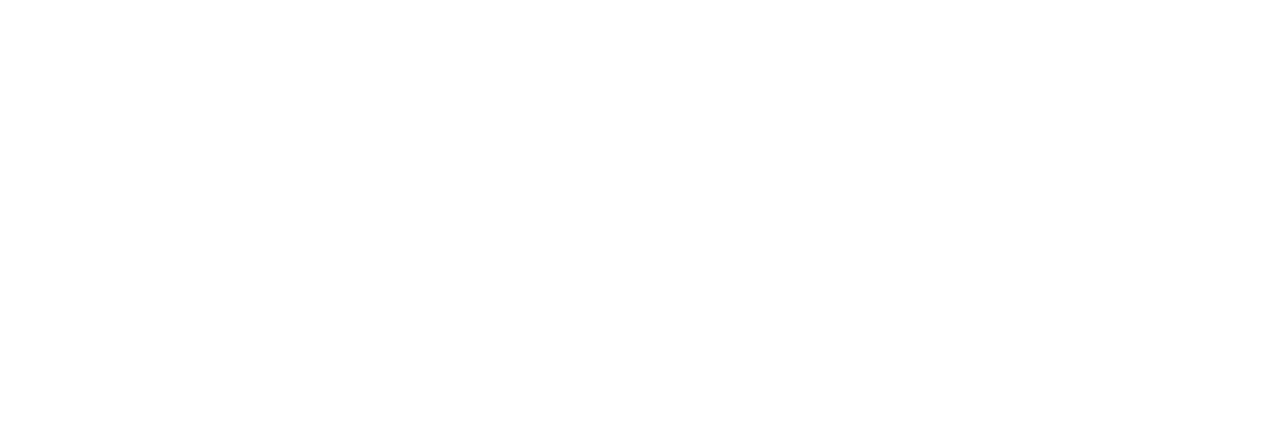
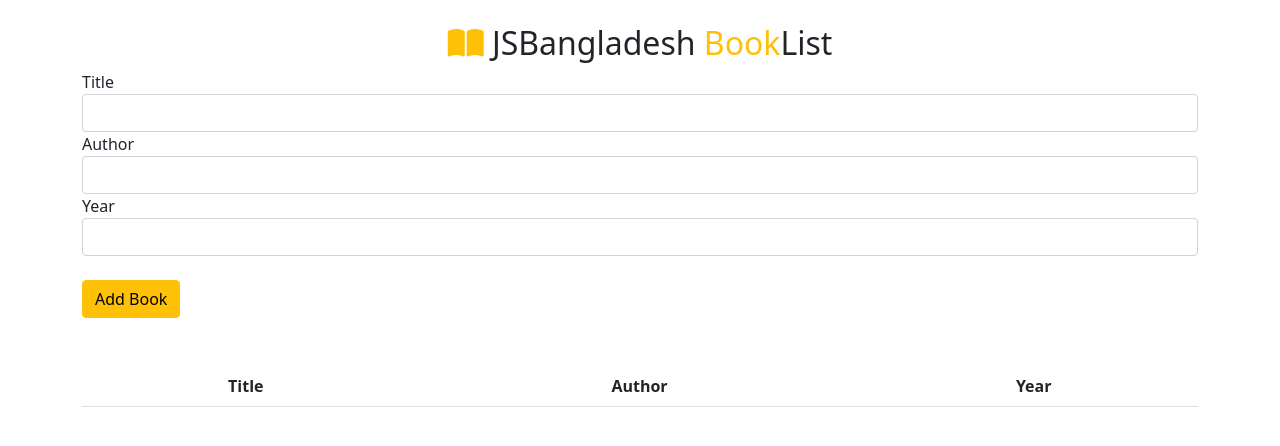
Before and after one commit to bilkis01/book-list, a plain HTML site: page index.html in a window 1280 px wide. Drawn offline with nearby package versions, Linux system fonts and the light colour scheme.

Commit message:
html file input

```diff
--- a/index.html
+++ b/index.html
@@ -1,12 +1,108 @@
 <!DOCTYPE html>
 <html lang="en">
+
 <head>
     <meta charset="UTF-8">
     <meta http-equiv="X-UA-Compatible" content="IE=edge">
     <meta name="viewport" content="width=device-width, initial-scale=1.0">
-    <title>Document</title>
+    <title>My Book List App</title>
+    <!-- Fony Awousem -->
+    <script src="https://kit.fontawesome.com/ea488ea338.js" crossorigin="anonymous"></script>
+    <link href="https://cdn.jsdelivr.net/npm/bootstrap@5.1.3/dist/css/bootstrap.min.css" rel="stylesheet"
+        integrity="sha384-1BmE4kWBq78iYhFldvKuhfTAU6auU8tT94WrHftjDbrCEXSU1oBoqyl2QvZ6jIW3" crossorigin="anonymous">
 </head>
+
 <body>
 
+    <div class="container mt-4">
+        <h1 class="text-center mt-4 fs-2 font-semibold"><i class="fas fa-book-open text-warning"></i> JSBangladesh<span
+            class="text-warning"> Book</span>List</h1>
+        <form id="book-form">
+            <div class="form-group">
+                <label for="title">Title</label>
+                <input type="text" id="title" class="form-control" />
+            </div>
+
+                <div class="form-group">
+                    <label for="author">Author</label>
+                    <input type="text" id="author" class="form-control" />
+                </div>
+
+                <div class="form-group">
+                    <label for="year">Year</label>
+                    <input type="text" id="year" class="form-control" />
+                </div>
+                <br>
+
+                    <input type="submit" value="Add Book" class="btn btn-warning" />
+
+
+                <!-- <input type="submit" value="Add Book" class="btn btn-warning btn-block" /> -->
+
+        </form>
+        <table class="table table-striped mt-5 text-center">
+            <thead>
+                <tr>
+                    <th>Title</th>
+                    <th>Author</th>
+                    <th>Year</th>
+                </tr>
+            </thead>
+            <tbody id="book-list"></tbody>
+        </table>
+    </div>
+
+
+
+    <!--
+        <form id="book-form">
+        <div class="form-group">
+            <label for="title">Title</label>
+            <input type="text" id="title" class="form-control" />
+
+            <div class="form-group">
+                <label for="author">Author</label>
+                <input type="text" id="author" class="form-control" />
+              </div>
+
+              <div class="form-group">
+                <label for="year">Year</label>
+                <input type="text" id="year" class="form-control" />
+              </div>
+              <input type="submit" value="Add Book" class="btn btn-warning btn-block" />
+
+              <div class="form-group">
+                <label for="year">Year</label>
+                <input type="text" id="year" class="form-control" />
+              </div>
+              <input type="submit" value="Add Book" class="btn btn-warning btn-block" />
+            </form>
+            <table class="table table-striped mt-5 text-center">
+              <thead>
+                <tr>
+                  <th>Title</th>
+                  <th>Author</th>
+                  <th>Year</th>
+                </tr>
+              </thead>
+              <tbody id="book-list"></tbody>
+            </table>
+          </div>
+
+    </div> -->
+
+
+
+
+
+
+
+
+    <script src="https://cdn.jsdelivr.net/npm/bootstrap@5.1.3/dist/js/bootstrap.bundle.min.js"
+        integrity="sha384-ka7Sk0Gln4gmtz2MlQnikT1wXgYsOg+OMhuP+IlRH9sENBO0LRn5q+8nbTov4+1p"
+        crossorigin="anonymous"></script>
+    <!-- js CDN -->
+    <script src="js/app1.js"></script>
 </body>
+
 </html>
```
